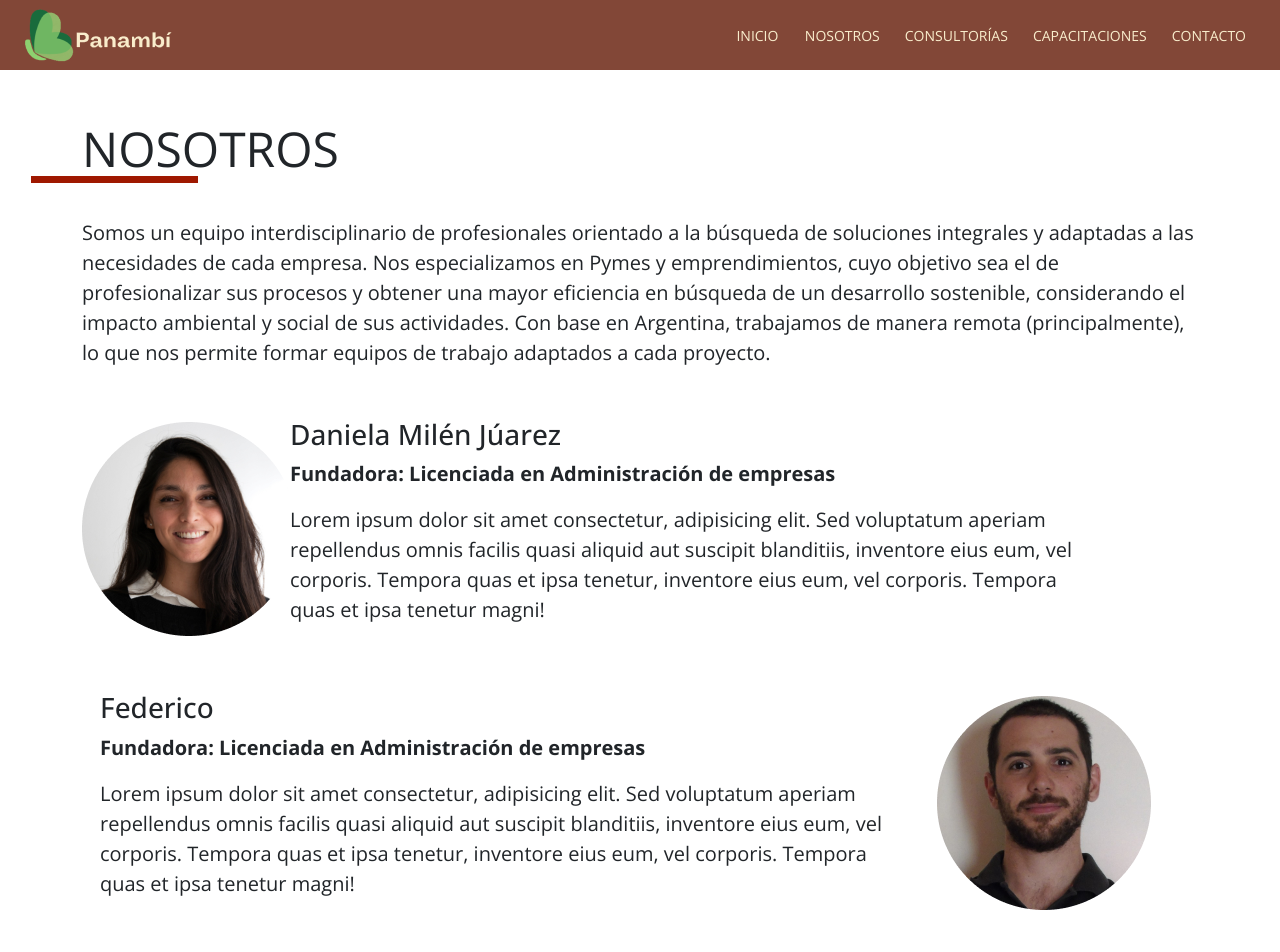
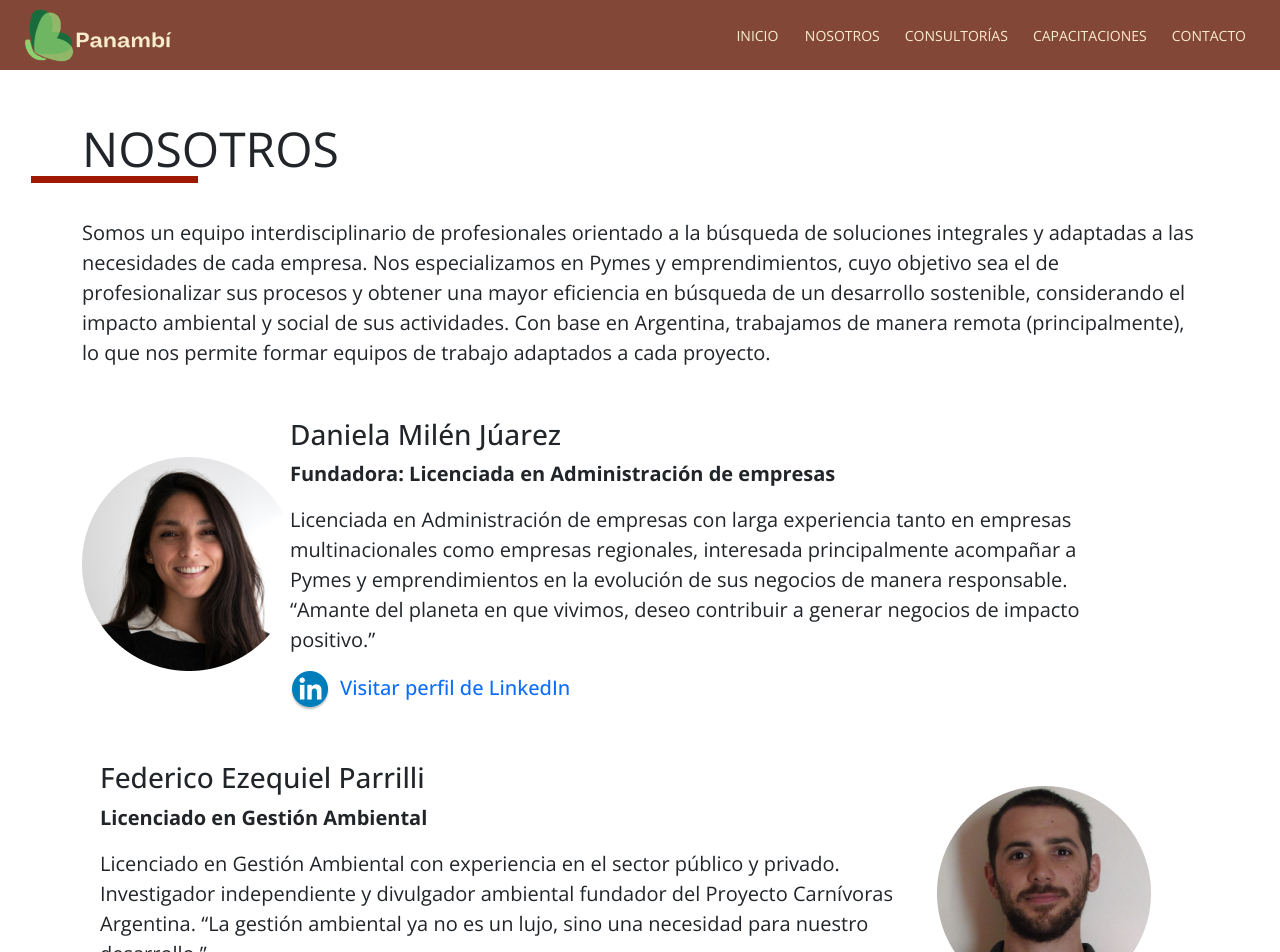
Before and after one commit to Matias-Benitez/Panambi, a React (Vite) app: page /nosotros in a window 1280 px wide. Shown: the top 952 px of the page. Built offline with nearby package versions, Linux system fonts and the light colour scheme.

Commit message:
modificación de textos en sección nosotros

```diff
--- a/src/components/button/button.css
+++ b/src/components/button/button.css
@@ -23,3 +23,7 @@
         right: 50px;
     }
 }
+.boton:hover{
+    transform: scale(1.1);
+    transition: all .3s ease;
+}
--- a/src/pages/consultorias/Consultorias.jsx
+++ b/src/pages/consultorias/Consultorias.jsx
@@ -14,11 +14,11 @@ export const Consultorias = () => {
                     <div className="row">
                         <div className="col-3">
                             <ul className="links-consultoria">
-                                <a href=""><li className="">Consultoría integral de gestión y administración</li></a>
-                                <a href=""><li className="">Consultoría de RSE</li></a>
-                                <a href=""><li className="">Consultoría ambiental</li></a>
-                                <a href=""><li className="">Consultoría de Marketing digital</li></a>
-                                <a href=""><li className="">Consultoría de RRHH</li></a>
+                                <li className="">Consultoría integral de gestión y administración</li>
+                                <li className="">Consultoría de RSE</li>
+                                <li className="">Consultoría ambiental</li>
+                                <li className="">Consultoría de Marketing digital</li>
+                                <li className="">Consultoría de RRHH</li>
                             </ul>
                         </div>
                         <div className="col-9">
--- a/src/pages/consultorias/consultoria.css
+++ b/src/pages/consultorias/consultoria.css
@@ -28,7 +28,7 @@
     background-color: #9F1800;
     bottom: -5px;
 }
-.links-consultoria a li{
+.links-consultoria li{
     height: 65px;
     background-color: #F9EDCC;
     margin: 15px 0px;
@@ -40,6 +40,12 @@
     padding: 0px 20px;
     text-decoration: none;
     color: black;
+    cursor: pointer;
+}
+.links-consultoria li:hover{
+    background-color: #9F1800;
+    color: #F9EDCC;
+    transition: all .3s ease;
 }
 .lista-consultoria{
     margin-top: 30px;
--- a/src/pages/nosotros/Nosotros.jsx
+++ b/src/pages/nosotros/Nosotros.jsx
@@ -1,6 +1,7 @@
 import {FormContainer} from "../../components/forms/FormContainer.jsx";
 import Daniela from '../../../src/assets/Daniela.png'
 import Federico from '../../../src/assets/Federico.png'
+import Linkedin from '../../../src/assets/LinkedIn.png'
 import './nosotros.css'
 
 export const Nosotros = () => {
@@ -8,8 +9,7 @@ export const Nosotros = () => {
         <section>
             <div className="container container-nosotros">
                 <h2 className="nosotros-titulo line-nosotros">Nosotros</h2>
-                <p className="nosotros-parrafo">Somos un equipo interdisciplinario de profesionales orientado a la búsqueda de soluciones integrales y adaptadas a las necesidades de cada empresa. Nos especializamos en Pymes y emprendimientos, cuyo objetivo sea el de profesionalizar sus procesos y obtener una mayor eficiencia en búsqueda de un desarrollo sostenible, considerando el impacto ambiental y social de sus actividades.
-                Con base en Argentina, trabajamos de manera remota (principalmente), lo que nos permite formar equipos de trabajo adaptados a cada proyecto.</p>
+                <p className="nosotros-parrafo">Somos un equipo interdisciplinario de profesionales orientado a la búsqueda de soluciones integrales y adaptadas a las necesidades de cada empresa. Nos especializamos en Pymes y emprendimientos, cuyo objetivo sea el de profesionalizar sus procesos y obtener una mayor eficiencia en búsqueda de un desarrollo sostenible, considerando el impacto ambiental y social de sus actividades. Con base en Argentina, trabajamos de manera remota (principalmente), lo que nos permite formar equipos de trabajo adaptados a cada proyecto.</p>
             </div>
             <div className="container container-nosotros">
                 <div className="row align-items-center">
@@ -19,16 +19,18 @@ export const Nosotros = () => {
                     <div className="col-9 nosotros-parrafo-descripcion">
                         <h3>Daniela Milén Júarez</h3>
                         <p className="nosotros-parrafo"><span>Fundadora: Licenciada en Administración de empresas</span></p>
-                        <p className="nosotros-parrafo"> Lorem ipsum dolor sit amet consectetur, adipisicing elit. Sed voluptatum aperiam repellendus omnis facilis quasi aliquid aut suscipit blanditiis, inventore eius eum, vel corporis. Tempora quas et ipsa tenetur, inventore eius eum, vel corporis. Tempora quas et ipsa tenetur magni!</p>
+                        <p className="nosotros-parrafo">Licenciada en Administración de empresas con larga experiencia tanto en empresas multinacionales como empresas regionales, interesada principalmente acompañar a Pymes y emprendimientos en la evolución de sus negocios de manera responsable. “Amante del planeta en que vivimos, deseo contribuir a generar negocios de impacto positivo.”</p>
+                        <a href="https://www.linkedin.com/in/daniela-mil%C3%A9n-ju%C3%A1rez-767bb341/" target="_blank"><img className="nosotros-linkedin" src={Linkedin} alt="" /><span className="nosotros-linkedin-text">Visitar perfil de LinkedIn</span></a>
                     </div>
                 </div>
             </div>
             <div className="container container-nosotros">
                 <div className="row align-items-center">
                     <div className="col-9 nosotros-parrafo-descripcion">
-                        <h3>Federico</h3>
-                        <p className="nosotros-parrafo"><span>Fundadora: Licenciada en Administración de empresas</span></p>
-                        <p className="nosotros-parrafo"> Lorem ipsum dolor sit amet consectetur, adipisicing elit. Sed voluptatum aperiam repellendus omnis facilis quasi aliquid aut suscipit blanditiis, inventore eius eum, vel corporis. Tempora quas et ipsa tenetur, inventore eius eum, vel corporis. Tempora quas et ipsa tenetur magni!</p>
+                        <h3>Federico Ezequiel Parrilli</h3>
+                        <p className="nosotros-parrafo"><span>Licenciado en Gestión Ambiental</span></p>
+                        <p className="nosotros-parrafo"> Licenciado en Gestión Ambiental con experiencia en el sector público y privado. Investigador independiente y divulgador ambiental fundador del Proyecto Carnívoras Argentina. “La gestión ambiental ya no es un lujo, sino una necesidad para nuestro desarrollo.”</p>
+                        <a href="https://www.linkedin.com/in/federico-ezequiel-parrilli-743577b3/" target="_blank"><img className="nosotros-linkedin" src={Linkedin} alt="" /><span className="nosotros-linkedin-text">Visitar perfil de LinkedIn</span></a>
                     </div>
                     <div className="col-2">
                     <img src={Federico} alt="Imágen Federico Milén Juárez" />
--- a/src/pages/nosotros/nosotros.css
+++ b/src/pages/nosotros/nosotros.css
@@ -34,3 +34,11 @@
 .nosotros-parrafo-descripcion {
     padding-left: 30px;
 }
+.nosotros-linkedin{
+    height: 40px;
+    padding-right: 10px;
+}
+.nosotros-linkedin-text {
+    font-size: 20px;
+    font-weight: 500;
+}
--- a/src/pages/talleres/talleres.css
+++ b/src/pages/talleres/talleres.css
@@ -40,6 +40,12 @@
     padding: 0px 10px;
     text-decoration: none;
     color: black;
+    cursor: pointer;
+}
+.links-taller li:hover{
+    background-color: #9F1800;
+    color: #F9EDCC;
+    transition: all .3s ease;
 }
 .lista-taller{
     margin-top: 30px;
@@ -55,6 +61,7 @@
 }
 .lista-taller li span{
     font-weight: bold;
+    font-size: 15px;
 }
 .boton-taller {
     position: absolute;
```
